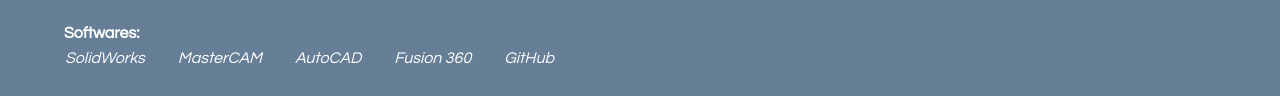
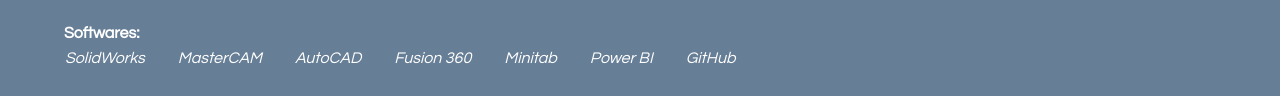
Before and after one commit to simon599/simon599.github.io, a plain HTML site: page index.html in a window 1280 px wide. Shown: the part 659-767 px from the top of the page. Drawn offline with nearby package versions, Linux system fonts and the light colour scheme.

Commit message:
Update index.html

```diff
--- a/index.html
+++ b/index.html
@@ -107,6 +107,8 @@
                             <td class="skills">MasterCAM</td>
                             <td class="skills">AutoCAD</td>
                             <td class="skills">Fusion 360</td>
+                            <td class="skills">Minitab</td>
+                            <td class="skills">Power BI</td>
                             <td class="skills">GitHub</td>
                         </tr>
                     </table>
```
